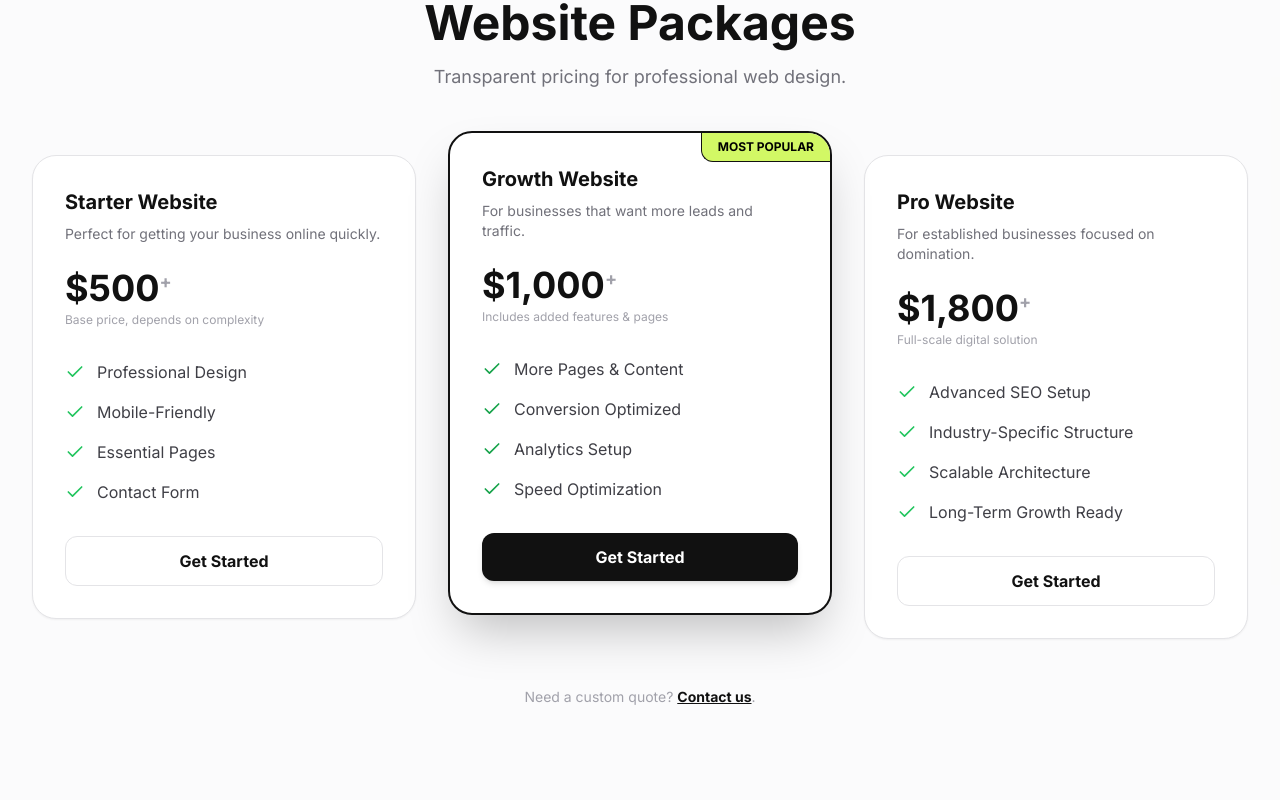
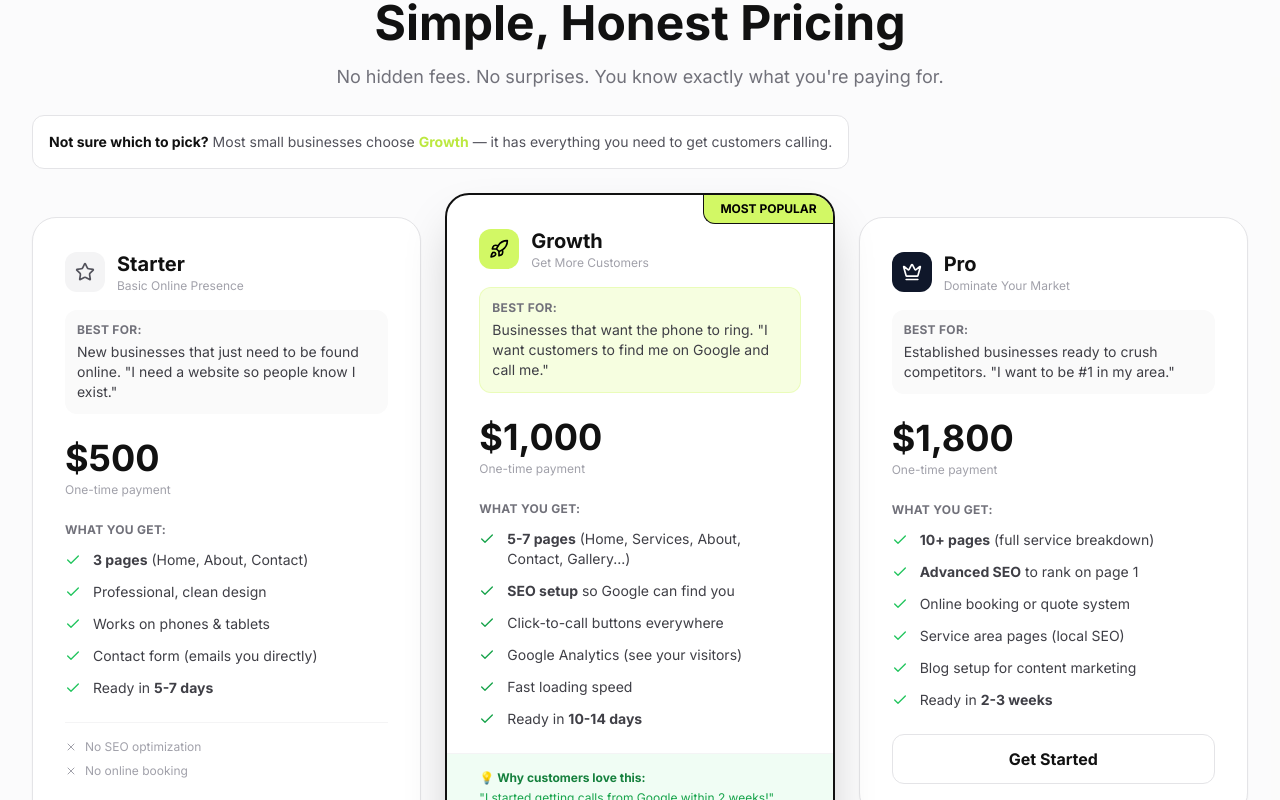
Before and after one commit to parfweb/CCGservicesLLC, a React (Vite) app: page / in a window 1280 px wide. Shown: the part 3480-4280 px from the top of the page. Built offline with nearby package versions, Linux system fonts and the light colour scheme.

Commit message:
Redesign pricing with clearer value propositions and customer-focused language

```diff
--- a/components/Pricing.tsx
+++ b/components/Pricing.tsx
@@ -1,5 +1,5 @@
 import React from 'react';
-import { Check } from 'lucide-react';
+import { Check, X, Star, Users, Rocket, Crown } from 'lucide-react';
 
 const Pricing: React.FC = () => {
   const handleScroll = (e: React.MouseEvent<HTMLAnchorElement>, href: string) => {
@@ -19,29 +19,82 @@ const Pricing: React.FC = () => {
   return (
     <section id="pricing" className="py-24 bg-brand-gray/30 scroll-mt-28">
       <div className="max-w-7xl mx-auto px-6 lg:px-8">
-        <div className="text-center mb-16">
-          <h2 className="text-3xl md:text-5xl font-bold text-brand-black mb-4">Website Packages</h2>
-          <p className="text-zinc-500 text-lg">Transparent pricing for professional web design.</p>
+        <div className="text-center mb-6">
+          <h2 className="text-3xl md:text-5xl font-bold text-brand-black mb-4">Simple, Honest Pricing</h2>
+          <p className="text-zinc-500 text-lg max-w-2xl mx-auto">No hidden fees. No surprises. You know exactly what you're paying for.</p>
         </div>
 
-        <div className="grid grid-cols-1 md:grid-cols-3 gap-8 items-start">
+        {/* Quick comparison helper */}
+        <div className="text-center mb-12 p-4 bg-white rounded-xl border border-zinc-200 inline-block mx-auto">
+          <p className="text-sm text-zinc-600">
+            <strong className="text-brand-black">Not sure which to pick?</strong> Most small businesses choose <span className="text-brand-limeDark font-bold">Growth</span> — it has everything you need to get customers calling.
+          </p>
+        </div>
+
+        <div className="grid grid-cols-1 md:grid-cols-3 gap-6 items-start">
 
           {/* Starter */}
           <div className="bg-white p-8 rounded-3xl border border-zinc-200 shadow-sm flex flex-col hover:border-zinc-300 transition-all">
+            <div className="flex items-center gap-3 mb-4">
+              <div className="w-10 h-10 bg-zinc-100 rounded-xl flex items-center justify-center text-zinc-600">
+                <Star className="w-5 h-5" />
+              </div>
+              <div>
+                <h3 className="text-xl font-bold text-brand-black">Starter</h3>
+                <p className="text-xs text-zinc-400">Basic Online Presence</p>
+              </div>
+            </div>
+
+            {/* Who is this for */}
+            <div className="bg-zinc-50 rounded-xl p-3 mb-6">
+              <p className="text-xs font-bold text-zinc-500 uppercase tracking-wide mb-1">Best For:</p>
+              <p className="text-sm text-zinc-700">New businesses that just need to be found online. "I need a website so people know I exist."</p>
+            </div>
+
             <div className="mb-6">
-              <h3 className="text-xl font-bold text-brand-black">Starter Website</h3>
-              <p className="text-zinc-500 text-sm mt-2">Perfect for getting your business online quickly.</p>
+              <div className="text-4xl font-bold text-brand-black">$500</div>
+              <p className="text-xs text-zinc-400 mt-1">One-time payment</p>
             </div>
-            <div className="mb-8">
-              <div className="text-4xl font-bold text-brand-black">$500<span className="text-lg align-top text-zinc-400">+</span></div>
-              <p className="text-xs text-zinc-400 mt-1">Base price, depends on complexity</p>
+
+            {/* What you get - specific */}
+            <div className="mb-6">
+              <p className="text-xs font-bold text-zinc-500 uppercase tracking-wide mb-3">What You Get:</p>
+              <ul className="space-y-3 flex-1">
+                <li className="flex items-start gap-3 text-zinc-700 text-sm">
+                  <Check className="w-4 h-4 text-green-500 mt-0.5 flex-shrink-0" />
+                  <span><strong>3 pages</strong> (Home, About, Contact)</span>
+                </li>
+                <li className="flex items-start gap-3 text-zinc-700 text-sm">
+                  <Check className="w-4 h-4 text-green-500 mt-0.5 flex-shrink-0" />
+                  <span>Professional, clean design</span>
+                </li>
+                <li className="flex items-start gap-3 text-zinc-700 text-sm">
+                  <Check className="w-4 h-4 text-green-500 mt-0.5 flex-shrink-0" />
+                  <span>Works on phones & tablets</span>
+                </li>
+                <li className="flex items-start gap-3 text-zinc-700 text-sm">
+                  <Check className="w-4 h-4 text-green-500 mt-0.5 flex-shrink-0" />
+                  <span>Contact form (emails you directly)</span>
+                </li>
+                <li className="flex items-start gap-3 text-zinc-700 text-sm">
+                  <Check className="w-4 h-4 text-green-500 mt-0.5 flex-shrink-0" />
+                  <span>Ready in <strong>5-7 days</strong></span>
+                </li>
+              </ul>
             </div>
-            <ul className="space-y-4 mb-8 flex-1">
-              <li className="flex items-center gap-3 text-zinc-700"><Check className="w-5 h-5 text-green-500" /> Professional Design</li>
-              <li className="flex items-center gap-3 text-zinc-700"><Check className="w-5 h-5 text-green-500" /> Mobile-Friendly</li>
-              <li className="flex items-center gap-3 text-zinc-700"><Check className="w-5 h-5 text-green-500" /> Essential Pages</li>
-              <li className="flex items-center gap-3 text-zinc-700"><Check className="w-5 h-5 text-green-500" /> Contact Form</li>
-            </ul>
+
+            {/* What's NOT included */}
+            <div className="mb-6 pt-4 border-t border-zinc-100">
+              <ul className="space-y-2">
+                <li className="flex items-center gap-2 text-zinc-400 text-xs">
+                  <X className="w-3 h-3" /> No SEO optimization
+                </li>
+                <li className="flex items-center gap-2 text-zinc-400 text-xs">
+                  <X className="w-3 h-3" /> No online booking
+                </li>
+              </ul>
+            </div>
+
             <a
               href="#contact"
               onClick={(e) => handleScroll(e, '#contact')}
@@ -54,24 +107,69 @@ const Pricing: React.FC = () => {
           {/* Growth - Highlighted */}
           <div className="bg-white p-8 rounded-3xl border-2 border-brand-black shadow-2xl relative flex flex-col transform md:-translate-y-6 overflow-hidden">
             <div className="absolute top-0 right-0 bg-brand-lime text-black text-xs font-bold px-4 py-1.5 rounded-bl-xl border-b border-l border-brand-black">MOST POPULAR</div>
+
+            <div className="flex items-center gap-3 mb-4">
+              <div className="w-10 h-10 bg-brand-lime rounded-xl flex items-center justify-center text-black">
+                <Rocket className="w-5 h-5" />
+              </div>
+              <div>
+                <h3 className="text-xl font-bold text-brand-black">Growth</h3>
+                <p className="text-xs text-zinc-400">Get More Customers</p>
+              </div>
+            </div>
+
+            {/* Who is this for */}
+            <div className="bg-brand-lime/20 rounded-xl p-3 mb-6 border border-brand-lime/30">
+              <p className="text-xs font-bold text-zinc-500 uppercase tracking-wide mb-1">Best For:</p>
+              <p className="text-sm text-zinc-700">Businesses that want the phone to ring. "I want customers to find me on Google and call me."</p>
+            </div>
+
             <div className="mb-6">
-              <h3 className="text-xl font-bold text-brand-black">Growth Website</h3>
-              <p className="text-zinc-500 text-sm mt-2">For businesses that want more leads and traffic.</p>
+              <div className="text-4xl font-bold text-brand-black">$1,000</div>
+              <p className="text-xs text-zinc-400 mt-1">One-time payment</p>
             </div>
-            <div className="mb-8">
-              <div className="text-4xl font-bold text-brand-black">$1,000<span className="text-lg align-top text-zinc-400">+</span></div>
-              <p className="text-xs text-zinc-400 mt-1">Includes added features & pages</p>
+
+            {/* What you get - specific */}
+            <div className="mb-6">
+              <p className="text-xs font-bold text-zinc-500 uppercase tracking-wide mb-3">What You Get:</p>
+              <ul className="space-y-3 flex-1">
+                <li className="flex items-start gap-3 text-zinc-700 text-sm">
+                  <Check className="w-4 h-4 text-green-600 mt-0.5 flex-shrink-0" />
+                  <span><strong>5-7 pages</strong> (Home, Services, About, Contact, Gallery...)</span>
+                </li>
+                <li className="flex items-start gap-3 text-zinc-700 text-sm">
+                  <Check className="w-4 h-4 text-green-600 mt-0.5 flex-shrink-0" />
+                  <span><strong>SEO setup</strong> so Google can find you</span>
+                </li>
+                <li className="flex items-start gap-3 text-zinc-700 text-sm">
+                  <Check className="w-4 h-4 text-green-600 mt-0.5 flex-shrink-0" />
+                  <span>Click-to-call buttons everywhere</span>
+                </li>
+                <li className="flex items-start gap-3 text-zinc-700 text-sm">
+                  <Check className="w-4 h-4 text-green-600 mt-0.5 flex-shrink-0" />
+                  <span>Google Analytics (see your visitors)</span>
+                </li>
+                <li className="flex items-start gap-3 text-zinc-700 text-sm">
+                  <Check className="w-4 h-4 text-green-600 mt-0.5 flex-shrink-0" />
+                  <span>Fast loading speed</span>
+                </li>
+                <li className="flex items-start gap-3 text-zinc-700 text-sm">
+                  <Check className="w-4 h-4 text-green-600 mt-0.5 flex-shrink-0" />
+                  <span>Ready in <strong>10-14 days</strong></span>
+                </li>
+              </ul>
             </div>
-            <ul className="space-y-4 mb-8 flex-1">
-              <li className="flex items-center gap-3 text-zinc-700"><Check className="w-5 h-5 text-green-600" /> More Pages & Content</li>
-              <li className="flex items-center gap-3 text-zinc-700"><Check className="w-5 h-5 text-green-600" /> Conversion Optimized</li>
-              <li className="flex items-center gap-3 text-zinc-700"><Check className="w-5 h-5 text-green-600" /> Analytics Setup</li>
-              <li className="flex items-center gap-3 text-zinc-700"><Check className="w-5 h-5 text-green-600" /> Speed Optimization</li>
-            </ul>
+
+            {/* Why choose this */}
+            <div className="mb-6 pt-4 border-t border-zinc-100 bg-green-50 -mx-8 px-8 py-4 -mb-2">
+              <p className="text-xs font-bold text-green-700">💡 Why customers love this:</p>
+              <p className="text-xs text-green-600 mt-1">"I started getting calls from Google within 2 weeks!"</p>
+            </div>
+
             <a
               href="#contact"
               onClick={(e) => handleScroll(e, '#contact')}
-              className="block text-center w-full py-3 btn-primary font-bold rounded-xl shadow-md"
+              className="block text-center w-full py-3 btn-primary font-bold rounded-xl shadow-md mt-4"
             >
               Get Started
             </a>
@@ -79,20 +177,58 @@ const Pricing: React.FC = () => {
 
           {/* Pro */}
           <div className="bg-white p-8 rounded-3xl border border-zinc-200 shadow-sm flex flex-col hover:border-zinc-300 transition-all">
+            <div className="flex items-center gap-3 mb-4">
+              <div className="w-10 h-10 bg-slate-900 rounded-xl flex items-center justify-center text-white">
+                <Crown className="w-5 h-5" />
+              </div>
+              <div>
+                <h3 className="text-xl font-bold text-brand-black">Pro</h3>
+                <p className="text-xs text-zinc-400">Dominate Your Market</p>
+              </div>
+            </div>
+
+            {/* Who is this for */}
+            <div className="bg-zinc-50 rounded-xl p-3 mb-6">
+              <p className="text-xs font-bold text-zinc-500 uppercase tracking-wide mb-1">Best For:</p>
+              <p className="text-sm text-zinc-700">Established businesses ready to crush competitors. "I want to be #1 in my area."</p>
+            </div>
+
             <div className="mb-6">
-              <h3 className="text-xl font-bold text-brand-black">Pro Website</h3>
-              <p className="text-zinc-500 text-sm mt-2">For established businesses focused on domination.</p>
+              <div className="text-4xl font-bold text-brand-black">$1,800</div>
+              <p className="text-xs text-zinc-400 mt-1">One-time payment</p>
             </div>
-            <div className="mb-8">
-              <div className="text-4xl font-bold text-brand-black">$1,800<span className="text-lg align-top text-zinc-400">+</span></div>
-              <p className="text-xs text-zinc-400 mt-1">Full-scale digital solution</p>
+
+            {/* What you get - specific */}
+            <div className="mb-6">
+              <p className="text-xs font-bold text-zinc-500 uppercase tracking-wide mb-3">What You Get:</p>
+              <ul className="space-y-3 flex-1">
+                <li className="flex items-start gap-3 text-zinc-700 text-sm">
+                  <Check className="w-4 h-4 text-green-500 mt-0.5 flex-shrink-0" />
+                  <span><strong>10+ pages</strong> (full service breakdown)</span>
+                </li>
+                <li className="flex items-start gap-3 text-zinc-700 text-sm">
+                  <Check className="w-4 h-4 text-green-500 mt-0.5 flex-shrink-0" />
+                  <span><strong>Advanced SEO</strong> to rank on page 1</span>
+                </li>
+                <li className="flex items-start gap-3 text-zinc-700 text-sm">
+                  <Check className="w-4 h-4 text-green-500 mt-0.5 flex-shrink-0" />
+                  <span>Online booking or quote system</span>
+                </li>
+                <li className="flex items-start gap-3 text-zinc-700 text-sm">
+                  <Check className="w-4 h-4 text-green-500 mt-0.5 flex-shrink-0" />
+                  <span>Service area pages (local SEO)</span>
+                </li>
+                <li className="flex items-start gap-3 text-zinc-700 text-sm">
+                  <Check className="w-4 h-4 text-green-500 mt-0.5 flex-shrink-0" />
+                  <span>Blog setup for content marketing</span>
+                </li>
+                <li className="flex items-start gap-3 text-zinc-700 text-sm">
+                  <Check className="w-4 h-4 text-green-500 mt-0.5 flex-shrink-0" />
+                  <span>Ready in <strong>2-3 weeks</strong></span>
+                </li>
+              </ul>
             </div>
-            <ul className="space-y-4 mb-8 flex-1">
-              <li className="flex items-center gap-3 text-zinc-700"><Check className="w-5 h-5 text-green-500" /> Advanced SEO Setup</li>
-              <li className="flex items-center gap-3 text-zinc-700"><Check className="w-5 h-5 text-green-500" /> Industry-Specific Structure</li>
-              <li className="flex items-center gap-3 text-zinc-700"><Check className="w-5 h-5 text-green-500" /> Scalable Architecture</li>
-              <li className="flex items-center gap-3 text-zinc-700"><Check className="w-5 h-5 text-green-500" /> Long-Term Growth Ready</li>
-            </ul>
+
             <a
               href="#contact"
               onClick={(e) => handleScroll(e, '#contact')}
@@ -104,7 +240,23 @@ const Pricing: React.FC = () => {
 
         </div>
 
-        <p className="text-center text-zinc-400 mt-12 text-sm">Need a custom quote? <a href="#contact" onClick={(e) => handleScroll(e, '#contact')} className="text-brand-black font-bold underline">Contact us</a>.</p>
+        {/* Bottom helper text */}
+        <div className="mt-12 text-center">
+          <div className="bg-white rounded-2xl p-6 border border-zinc-200 inline-block max-w-2xl">
+            <p className="text-zinc-600 mb-2">
+              <strong className="text-brand-black">Still not sure?</strong> Here's a simple rule:
+            </p>
+            <p className="text-sm text-zinc-500">
+              <span className="font-bold">Starter</span> = Just need something online •
+              <span className="font-bold"> Growth</span> = Want customers to find me •
+              <span className="font-bold"> Pro</span> = Ready to dominate my market
+            </p>
+            <p className="mt-4 text-sm">
+              <a href="#contact" onClick={(e) => handleScroll(e, '#contact')} className="text-brand-black font-bold underline">Not sure? Let's talk — no pressure, free consultation.</a>
+            </p>
+          </div>
+        </div>
+
       </div>
     </section>
   );
```
